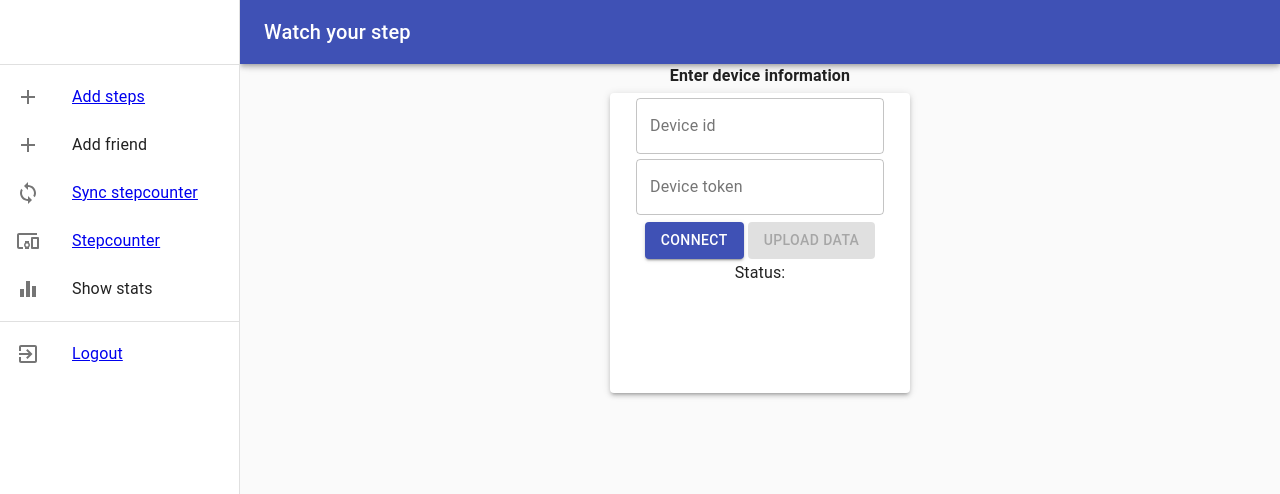
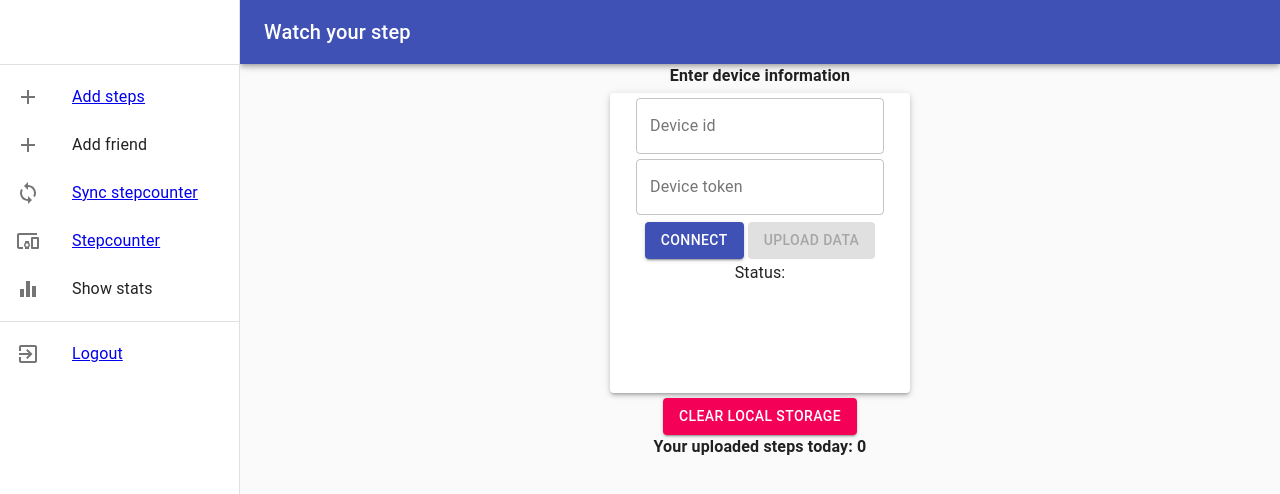
Before and after one commit to kimlintu/grupp17, a React (Create React App) app: page /stepcounter in a window 1280 px wide. Shown: the top 494 px of the page. Built offline with nearby package versions, Linux system fonts and the light colour scheme.

Commit message:
added steps to localstorage, temporary clear btn for storage

```diff
--- a/src/view/stepcounterView.js
+++ b/src/view/stepcounterView.js
@@ -1,7 +1,7 @@
 import React from 'react';
 import { Button, Grid, Typography, TextField, Paper } from '@material-ui/core';
 
-function StepcounterView({ uploadData, submitLocally, tokenStatus, connect, disconnect, connectionStatus, status }) {
+function StepcounterView({ uploadData, connect, disconnect, connectionStatus, status, clear, dailySteps, }) {
 
     const [formValue_id, setFormValue_id] = React.useState("");
     const [formValue_token, setFormValue_token] = React.useState("");
@@ -61,6 +61,13 @@ function StepcounterView({ uploadData, submitLocally, tokenStatus, connect, disc
                         <Typography> Status: {status.message}</Typography>
                     </Grid>
                 </Paper>
+                <Grid container justify="center">
+                    <Button variant="contained" color="secondary" onClick={() => clear()}>CLEAR local storage</Button>
+                    <Grid container justify="center">
+                        <Typography style={{ fontWeight: "bold" }}> Your uploaded steps today: {dailySteps} </Typography>
+
+                    </Grid>
+                </Grid>
             </Grid>
         </Grid>
     </Grid>
```
Lines whose indentation alone changed are shown as unchanged.
